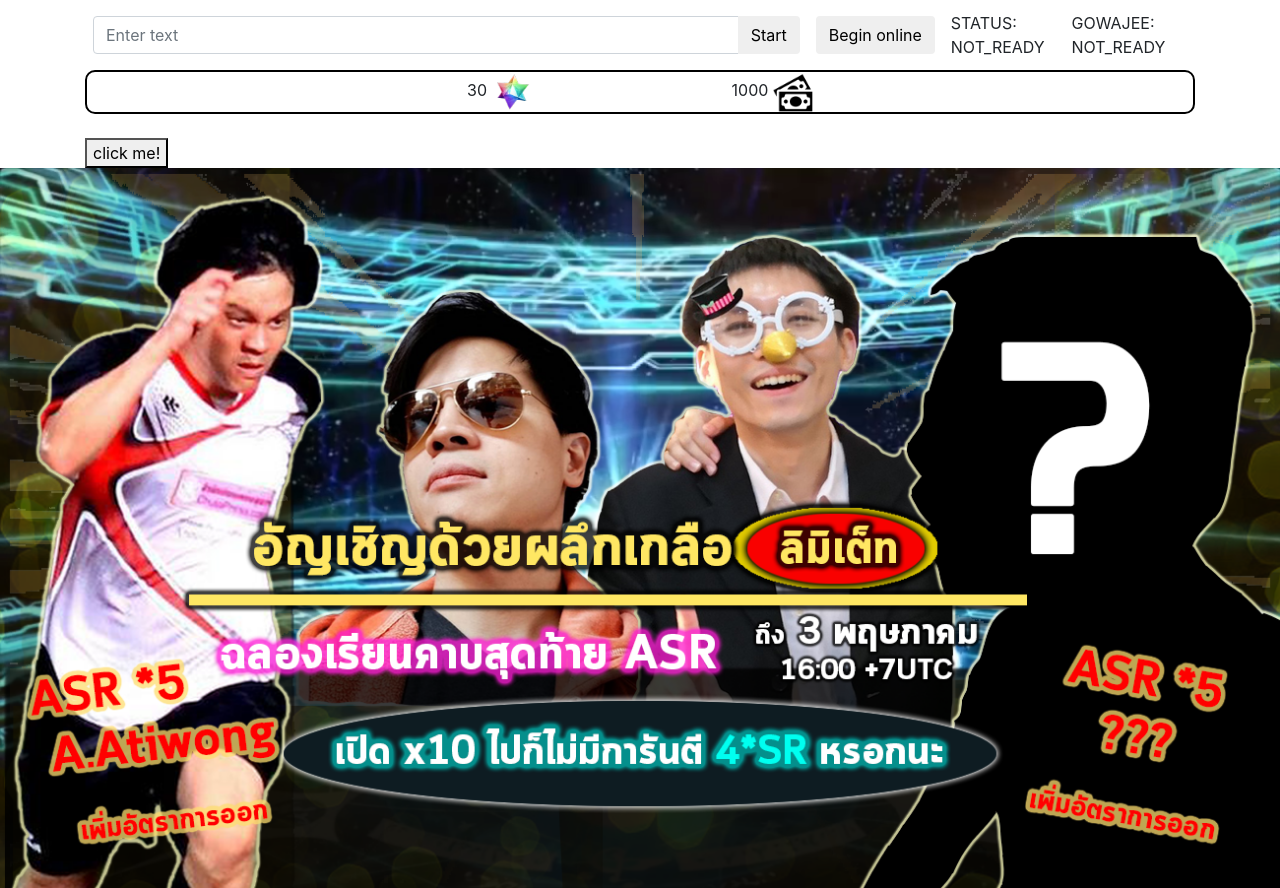
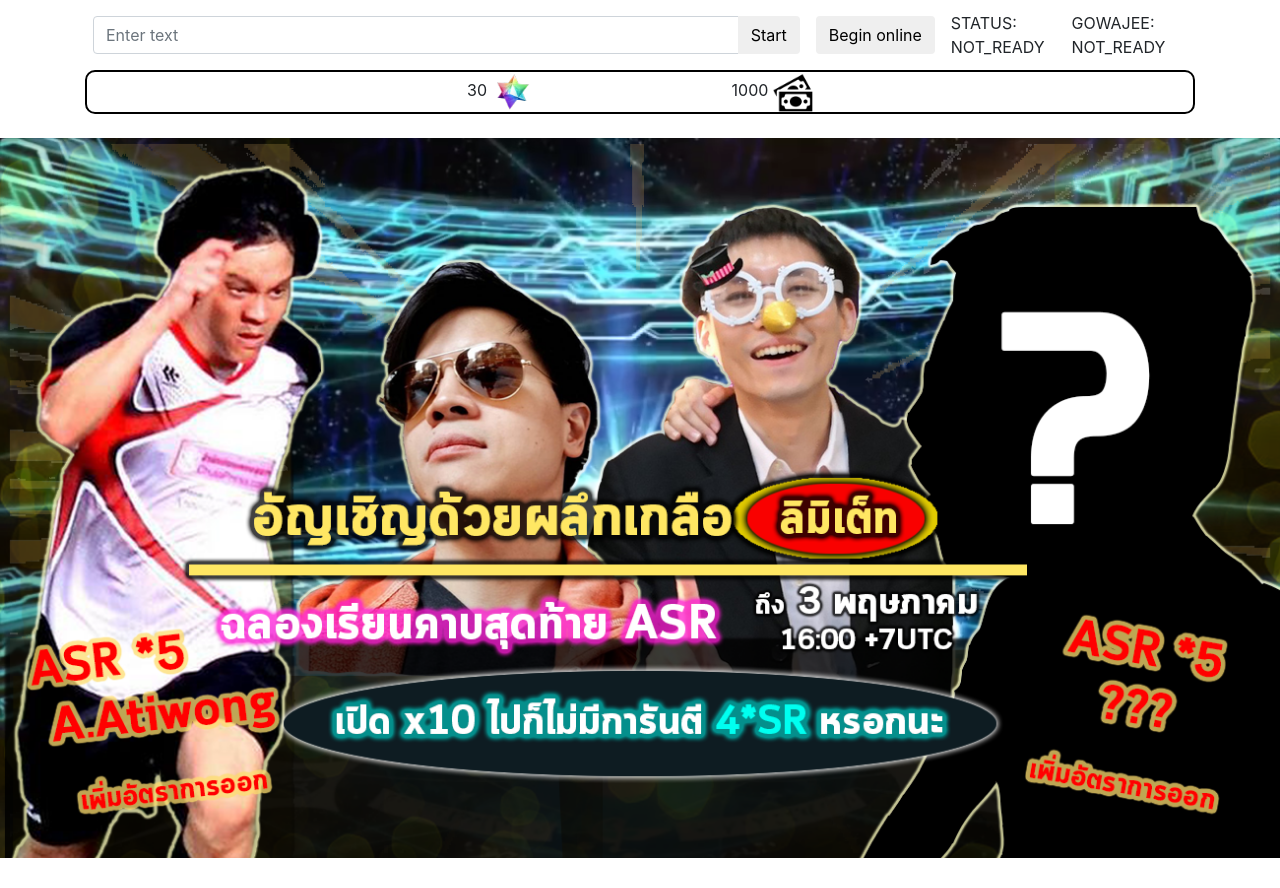
Before and after one commit to Sawaphob/ASR_Gacha_Project, a React (Create React App) app: page / in a window 1280 px wide. After the commit the page ends 858 px from the top, so only its background shows below. Built offline with nearby package versions, Linux system fonts and the light colour scheme; no server answers.

Commit message:
Fix setState bug

```diff
--- a/src/component/Microphone.js
+++ b/src/component/Microphone.js
@@ -230,6 +230,7 @@ export default class Microphone extends Component {
 
     startRecord() {
         console.log("Start record");
+        //this.props.handleCommand(prompt("CMD"));
         this.state.transcription.clear();
         this.state.dictate.startListening();
 
--- a/src/component/Video.js
+++ b/src/component/Video.js
@@ -127,6 +127,7 @@ export default class Video extends Component {
     randomvideo(){
         let randomnumber = Math.floor(Math.random()*10) + 1;
         console.log(randomnumber);
+        console.log(gachaResolve[this.state.gachalist[this.state.gachalength]],this.state.gachalist,this.state.gachalength);
         if (gachaResolve[this.state.gachalist[this.state.gachalength]].rarity === "R"){
             this.setState({video:"./video/normal.mp4" }) ;
         }else if (gachaResolve[this.state.gachalist[this.state.gachalength]].rarity ==="SR"){
@@ -185,6 +186,8 @@ export default class Video extends Component {
     }
 
     randomGacha(i){
+        this.state.gachalist = i;
+        this.state.gachalength = 0;
         this.setState({gachalist : i});
         this.setState({gachalength: 0});
         this.start();
@@ -194,7 +197,7 @@ export default class Video extends Component {
         if (!this.state.play){
             return(
                 <div>
-                    <button onClick={this.start.bind(this)}> click me! </button>
+                    {/*<button onClick={this.start.bind(this)}> click me! </button>*/}
                 <Viddiv>
                     <Gachaimg src="./img/banner.png"/>
                 </Viddiv>
```
